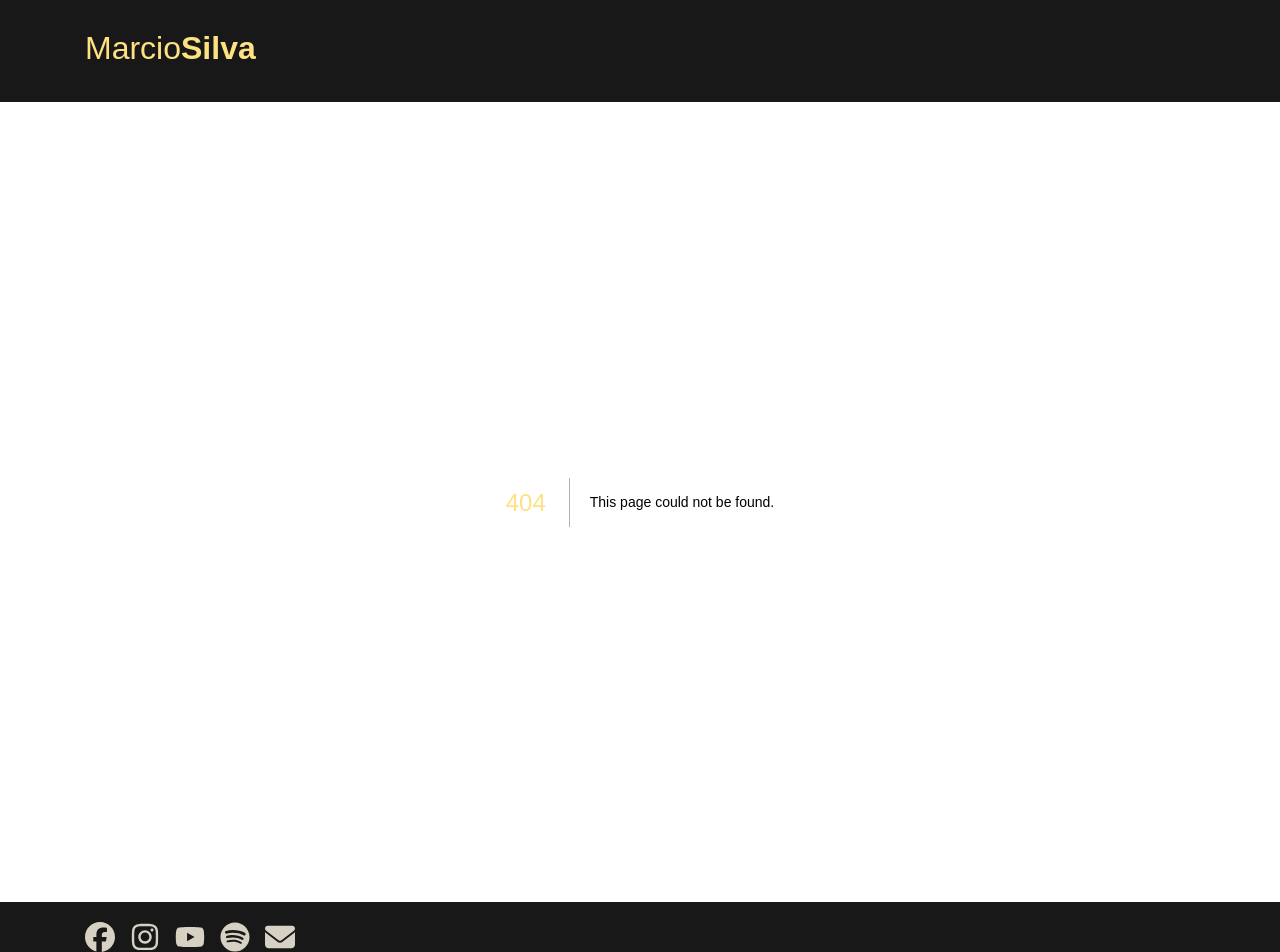
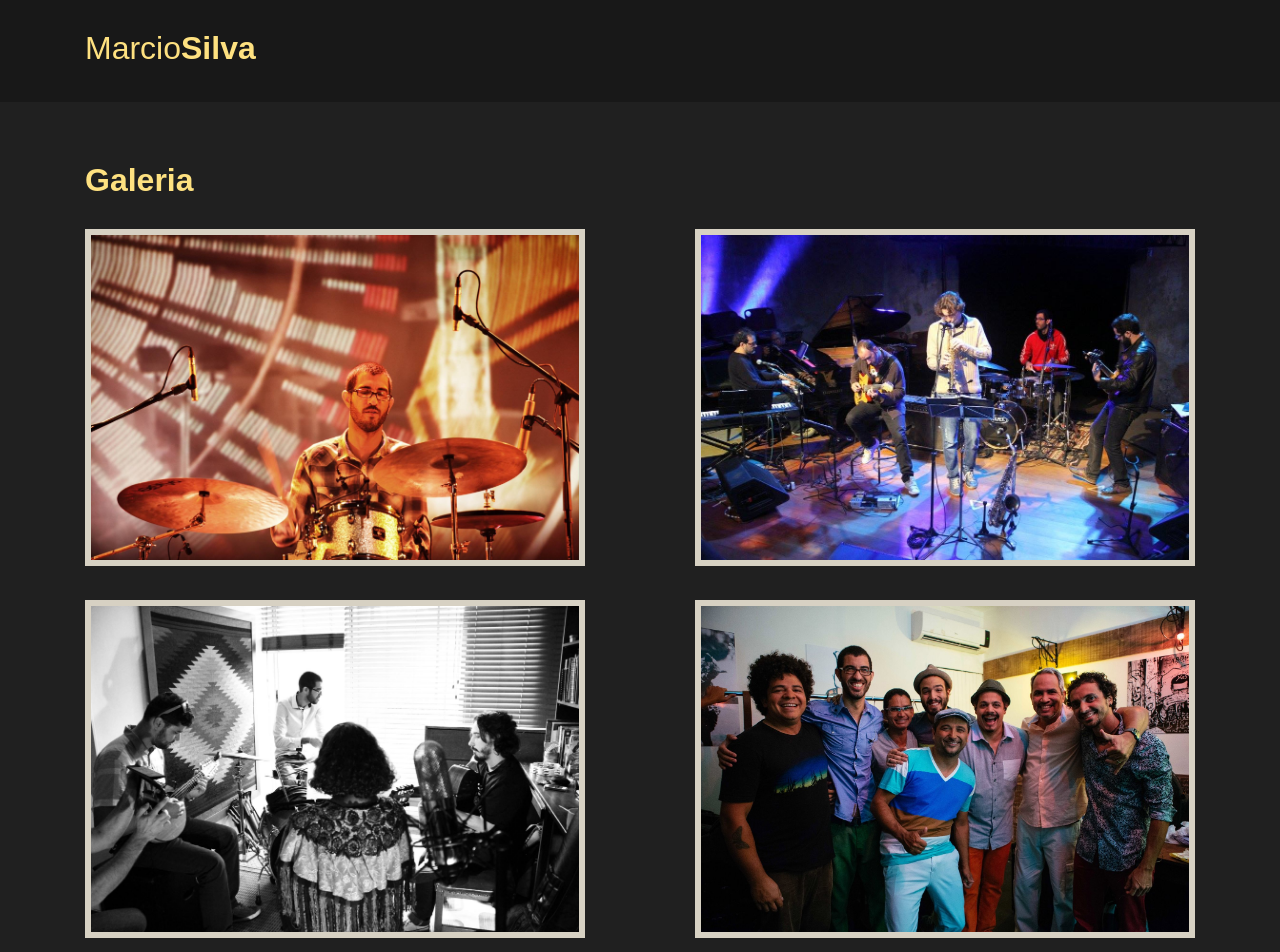
Before and after one commit to rebecarivas/next-drummer-website, a Next.js app: page /galeria in a window 1280 px wide. Before the commit this address had no page. Shown: the top 952 px of the page. Built offline with nearby package versions, Linux system fonts and the light colour scheme.

Commit message:
adiciona página galeria

```diff
--- /dev/null
+++ b/src/Components/Galeria/HoverImage.js
@@ -0,0 +1,67 @@
+import styled from "styled-components";
+import Image from "next/image";
+
+function HoverImage({ src, alt, text }) {
+  return (
+    <HoverContainer>
+      <ImageWrapper>
+        <Image src={src} alt={alt} responsive />
+      </ImageWrapper>
+      <HoverText>
+        {text.map((line, index) => (
+          <p key={index}>{line}</p>
+        ))}
+      </HoverText>
+    </HoverContainer>
+  );
+}
+
+export default HoverImage;
+
+const HoverText = styled.div`
+  position: absolute;
+  top: 0;
+  left: 0;
+  width: 100%;
+  height: 100%;
+  display: flex;
+  flex-direction: column;
+  align-items: center;
+  justify-content: center;
+  background: rgba(0, 0, 0, 0.5);
+  color: var(--gray);
+  font-weight: bold;
+  opacity: 0;
+  transition: opacity 0.3s ease;
+  text-align: center;
+
+  &:hover {
+    opacity: 1;
+  }
+
+  p {
+    margin: 0.2em 0;
+  }
+`;
+
+const HoverContainer = styled.div`
+  position: relative;
+  display: inline-block;
+  margin-bottom: 30px;
+  &:hover ${HoverText} {
+    opacity: 1;
+  }
+`;
+const ImageWrapper = styled.div`
+  position: relative;
+  overflow: hidden;
+  width: 500px;
+  img {
+    width: 100%;
+    height: auto;
+    border: 6px solid var(--gray);
+  }
+  @media (max-width: 768px) {
+    width: 300px;
+  }
+`;
--- /dev/null
+++ b/src/pages/galeria.js
@@ -0,0 +1,104 @@
+import styled from "styled-components";
+import HoverImage from "../Components/Galeria/HoverImage";
+import MarcioSanta from "../../public/assets/MarcioSanta.jpg";
+import Circular from "../../public/assets/circular.jpg";
+import SaracaColombia from "../../public/assets/SaracotiaColombia2.jpg";
+import Fimdefeira from "../../public/assets/fimde.jpg";
+import Marciocolombia from "../../public/assets/Marciocolombia.jpg";
+import Marciovert from "../../public/assets/marciovert.jpg";
+import Circular2 from "../../public/assets/circular2.jpg";
+import Marcio2 from "../../public/assets/marcio2.jpg";
+import Vasco from "../../public/assets/vasco.jpg";
+import Brasil from "../../public/assets/brasil.jpg";
+import { useTranslation } from "react-i18next";
+
+function Galeria() {
+  const { t, i18n } = useTranslation();
+
+  return (
+    <>
+      <Wrapper>
+        <div className="container">
+          <h1>{t("Galeria")}</h1>
+          <Content>
+            <HoverImage
+              src={MarcioSanta}
+              alt={
+                "Marcio Silva na bateria, Teatro Santa Izabel, Recife em 2015"
+              }
+              text={["Saracotia", "Teatro Santa Izabel - Recife", "2015"]}
+            />
+            <HoverImage
+              src={Circular}
+              alt={"Grupo Circular Caxangá no palco"}
+              text={["Circular Caxangá", "Teatro Paiol - Curitiba", "2013"]}
+            />
+            <HoverImage
+              src={SaracaColombia}
+              alt={"Saracotia tocando na Colômbia"}
+              text={["Saracotia", "Colômbia", "2014"]}
+            />
+            <HoverImage
+              src={Fimdefeira}
+              alt={"Grupo Fim de Feira"}
+              text={["Fim de Feira", "Recife", "2014"]}
+            />
+            <HoverImage
+              src={Marciocolombia}
+              alt={"Marcio Silva tocando bateria na Colômbia"}
+              text={["Saracotia", "Colômbia", "2014"]}
+            />
+            <HoverImage
+              src={Marciovert}
+              alt={"Marcio Silva tocando bateria"}
+              text={["Saracotia", "Teatro Luiz Mendonça - Recife", "2012"]}
+            />
+            <HoverImage
+              src={Circular2}
+              alt={"Grupo Circular Caxangá"}
+              text={[
+                "Circular Caxangá",
+                "Faculdade Souza Lima - São Paulo",
+                "2013",
+              ]}
+            />
+            <HoverImage
+              src={Marcio2}
+              alt={"Marcio Silva tocando bateria"}
+              text={["Saracotia", "Teatro Santa Izabel - Recife", "2015"]}
+            />
+            <HoverImage
+              src={Vasco}
+              alt={"Marcio tocando bateria em Portugal"}
+              text={["Aveiro - Portugal", "2015"]}
+            />
+            <HoverImage
+              src={Brasil}
+              alt={""}
+              text={[
+                "Circular Caxangá",
+                "Faculdade Souza Lima - São Paulo",
+                "2013",
+              ]}
+            />
+          </Content>
+        </div>
+      </Wrapper>
+    </>
+  );
+}
+export default Galeria;
+
+const Wrapper = styled.main`
+  padding-top: 30px;
+  padding-bottom: 30px;
+  background-color: var(--lightblack);
+`;
+const Content = styled.div`
+  display: flex;
+  flex-wrap: wrap;
+  justify-content: space-between;
+  @media (max-width: 1200px) {
+    justify-content: center;
+  }
+`;
```
